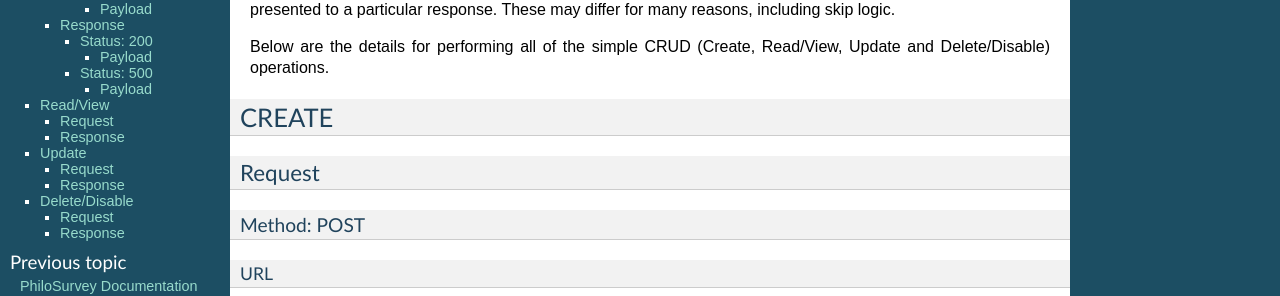
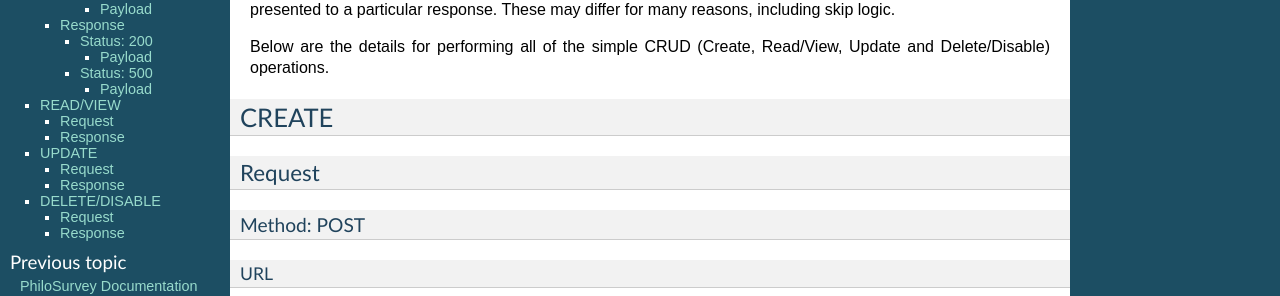
Before and after one commit to fitzjohn/philosurvey, a Sphinx documentation site: the page built from docs/survey_question.rst, in a window 1280 px wide and 900 px high. Shown: the part 201-497 px from the top of the window. Built offline with Sphinx 7.4.7, drawn with Linux system fonts in a browser that asks for light colours; some of the changed text lies outside the part shown.

Commit message:
corrected some mis-capitalization

```diff
--- a/docs/survey_question.rst
+++ b/docs/survey_question.rst
@@ -92,8 +92,8 @@ The payload of the response will be valid JSON using the following format.
       }
    }
 
-Read/View
-====
+READ/VIEW
+=========
 
 Request
 -------
@@ -101,7 +101,7 @@ Request
 Response
 --------
 
-Update
+UPDATE
 ======
 
 Request
@@ -110,8 +110,8 @@ Request
 Response
 --------
 
-Delete/Disable
-======
+DELETE/DISABLE
+==============
 
 Request
 -------
```
Also changed, not shown: 6 other files.
